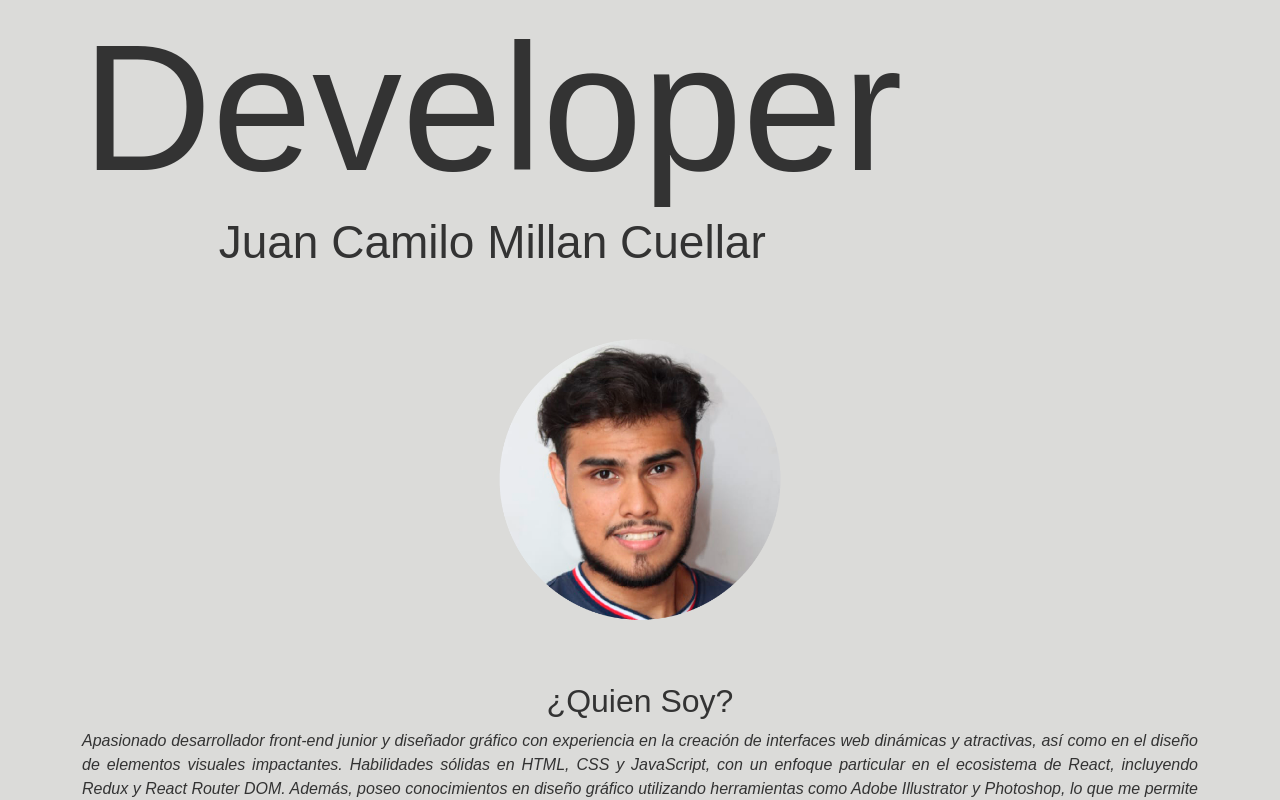
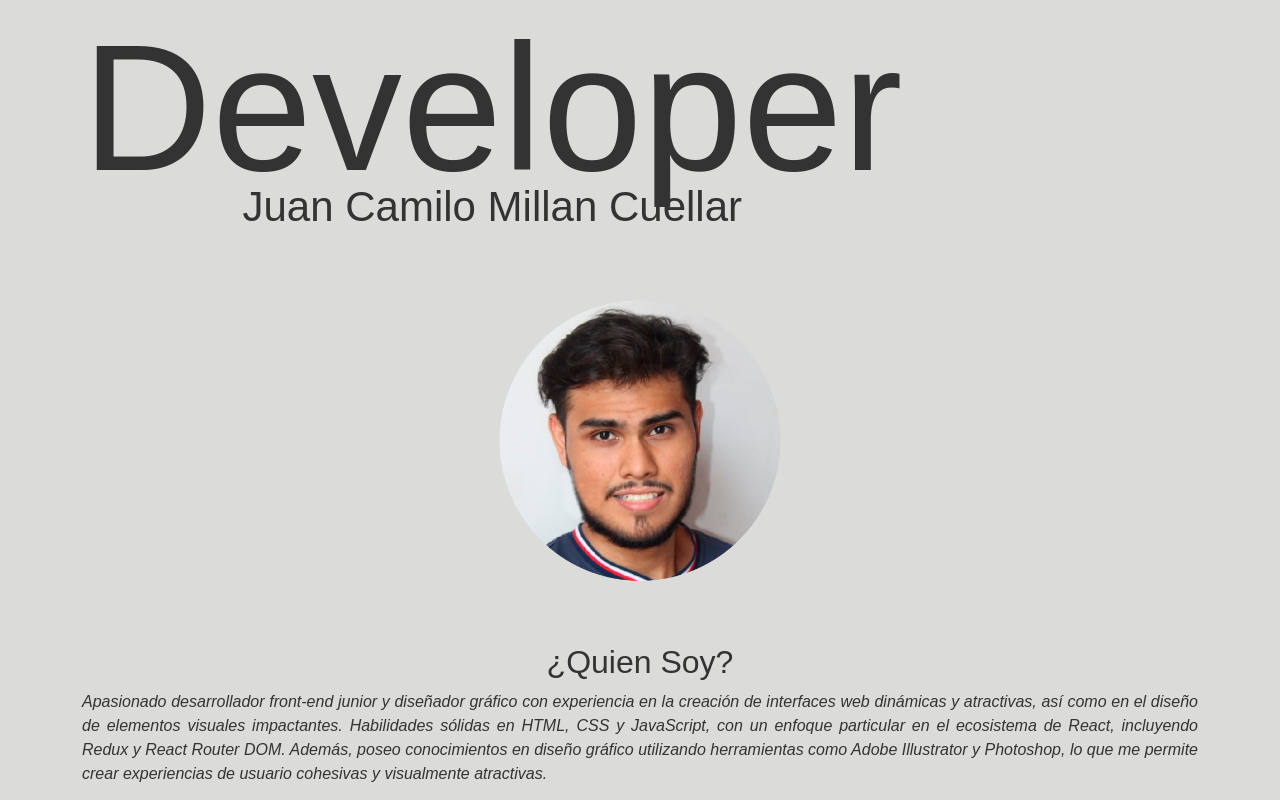
Before and after one commit to camiloM189/Portafolio-Cv, a React (Vite) app: page / in a window 1280 px wide. Shown: the top 800 px of the page. Built offline with nearby package versions, Linux system fonts and the light colour scheme; grey boxes are pictures that could not be loaded.

Commit message:
changes in QuienSoy 5

```diff
--- a/src/style.css
+++ b/src/style.css
@@ -32,7 +32,7 @@ body{
   font-weight: 400;
   font-style: italic;
 }
-@media (min-width: 180px){
+/* @media (min-width: 180px){
   .contenedor-portafolio{
     display: flex;
     flex-direction: column;
@@ -244,7 +244,7 @@ body{
     font-size: 50px;
   }
 
-}
+} */
 
 
 .col-6{
@@ -259,32 +259,104 @@ body{
 .col-lg-4{
   width: 32.9999999%  !important;
 }
-/* .square-proyects{
-  height:100%;
-  width: 100%;
-  background-image: linear-gradient(
-    rgba(0,0,0,0.75),
-    rgba(0,0,0,0.75)
-    ), url('/proyectos.jpg');
-  background-size: cover;
-  background-position: center;
+
+
+@media (min-width: 180px){
+
+}
+@media (min-width: 360px){
+  .contenedor-portafolio{
+    display: flex;
+    flex-direction: column;
+    align-items: flex-start;
+
+}
+.img-contacto{
+  width: 50%;
+}
+.article-developer-h1{
+    font-size:100px;
+}
+.img-perfil{
+    width: 40%;
+
+}
+.article-quiensoy{
   display: flex;
+  align-items: center;
   justify-content: center;
-  align-items: center;
-  color: white;
-  transition: background-image 0.5s;
+  flex-direction: column;
 }
-.square-proyects:hover{
-  height:100%;
-  width: 100%;
-  background-image: linear-gradient(
-    rgba(0,0,0,0.5),
-    rgba(0,0,0,0.5)
-    ), url('/proyectos.jpg');
-  background-size: cover;
-  background-position: center;
-  display: flex;
-  justify-content: center;
-  align-items: center;
-  color: white;
-} */
+.article-developer-p{
+    margin: 0;
+    margin-top: -4%;
+    font-size: 25px;
+}
+.card:hover {
+    transform: scale(1.08);
+    transition: transform 1.2s ease;
+    z-index: 100;
+}
+
+.quien-soy-h2{
+  font-size: 70px;
+}
+.quien-soy-p{
+  font-size: 20px;
+}
+.contenedor-p-h2{
+  padding: 10px;
+}
+}
+@media (min-width: 576px){
+
+}
+@media (min-width: 992px){
+  .contenedor-portafolio{
+    display: flex;
+    flex-direction: column;
+    align-items: flex-start;
+
+}
+.img-contacto{
+  width: 50%;
+}
+.article-developer-h1{
+    font-size:180px;
+}
+.img-perfil{
+    width: 40%;
+
+}
+.article-quiensoy{
+    display: flex;
+    align-items: center;
+    justify-content: center;
+}
+.article-developer-p{
+    margin: 0;
+    margin-top: -6%;
+    font-size: 42px;
+}
+.card:hover {
+    transform: scale(1.08);
+    transition: transform 1.2s ease;
+    z-index: 100;
+}
+
+.quien-soy-h2{
+  font-size: 70px;
+}
+.quien-soy-p{
+  font-size: 20px;
+}
+.contenedor-p-h2{
+  padding: 0px;
+}
+}
+@media (min-width: 1200px){
+
+}
+@media (min-width: 1400px){
+
+}
```
